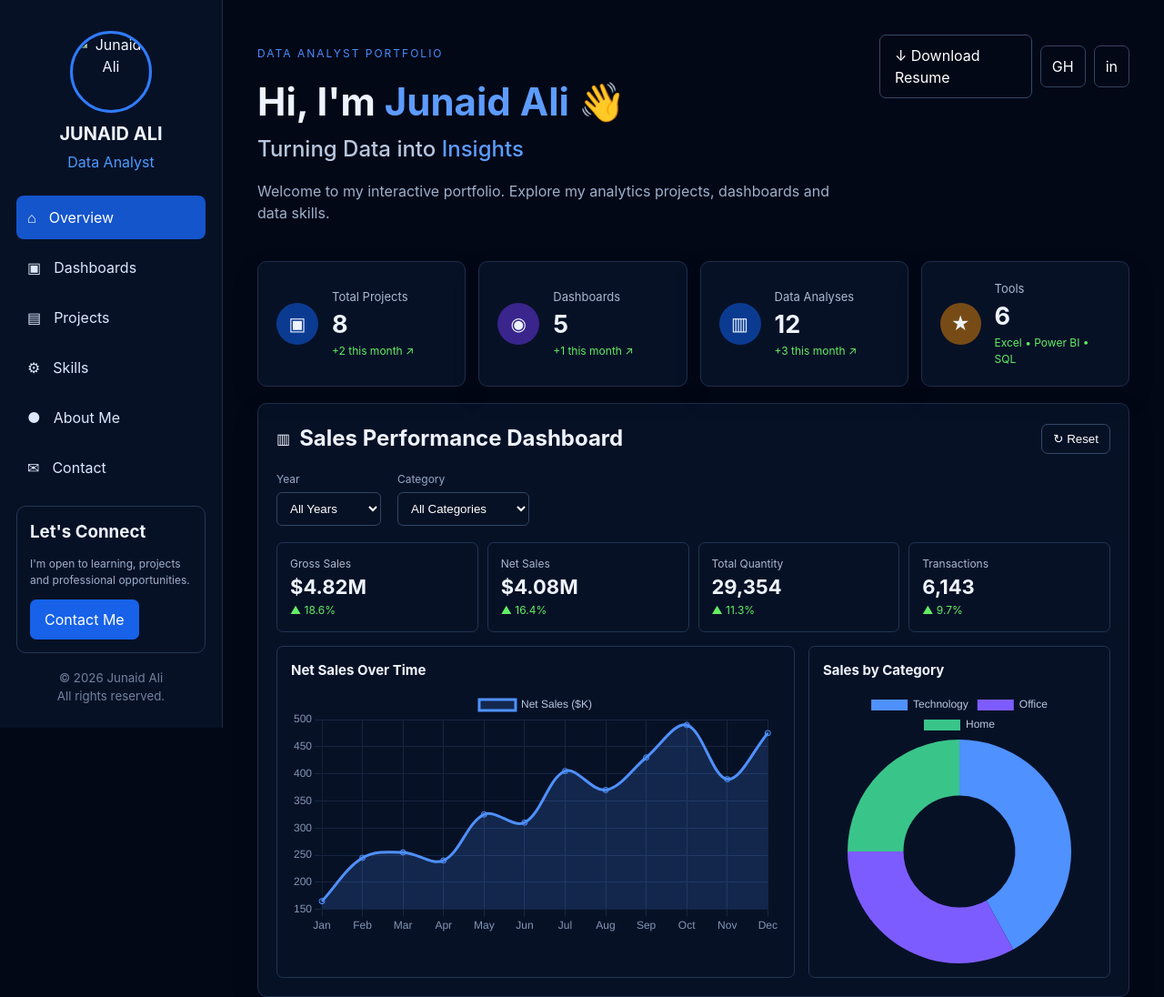
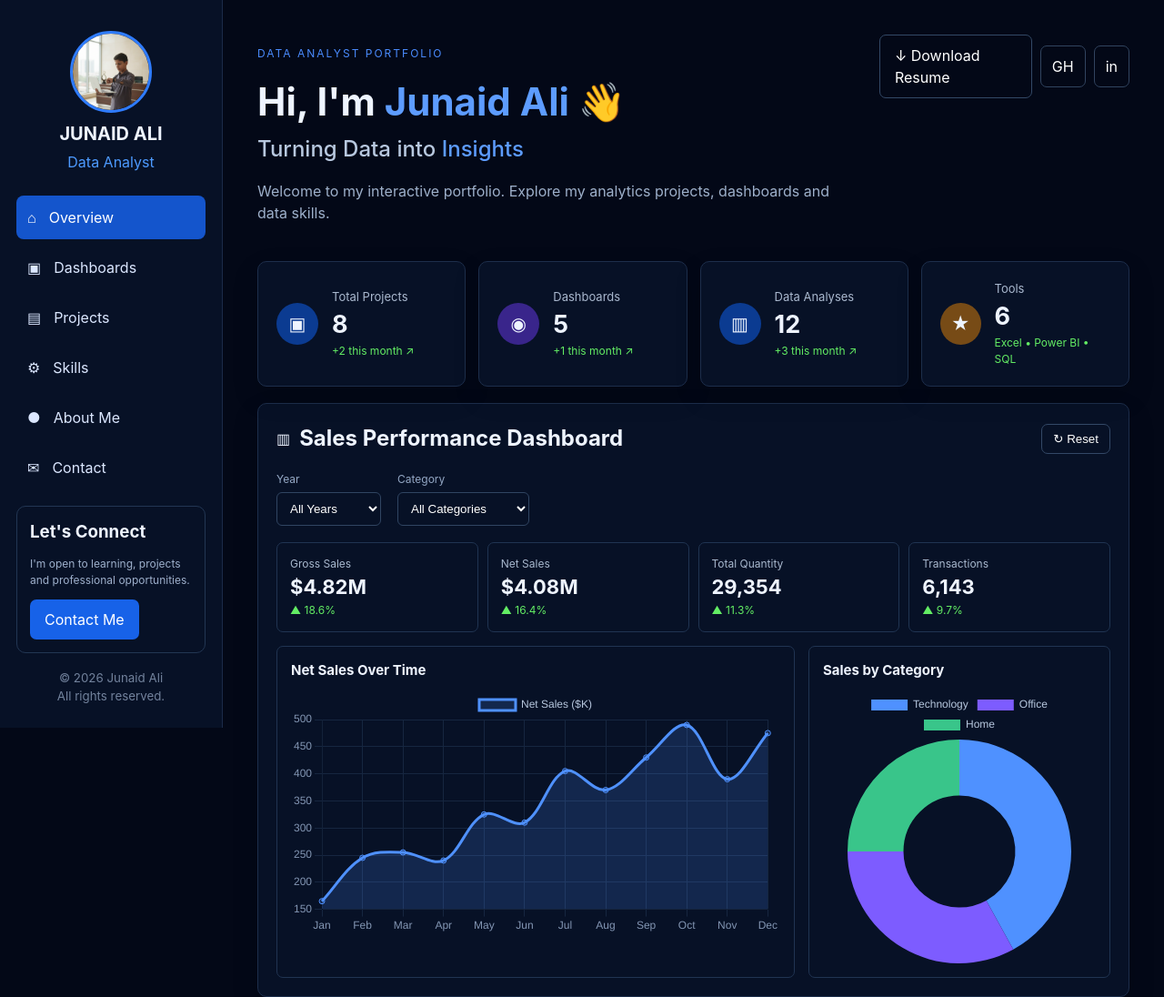
Before and after one commit to JunaidAli322/JunaidAli322.github.io, a plain HTML site: page index.html in a window 1280 px wide. Shown: the top 1096 px of the page at 91% size. Drawn offline with nearby package versions, Linux system fonts and the light colour scheme.

Commit message:
Update index.html

```diff
--- a/index.html
+++ b/index.html
@@ -10,7 +10,7 @@
 <body>
   <aside class="sidebar">
     <div class="brand">
-      <img src="profile.png" alt="Junaid Ali" class="profile-photo">
+      <img src="profile.jpg.png" alt="Junaid Ali" class="profile-photo">
       <h2>JUNAID ALI</h2>
       <p>Data Analyst</p>
     </div>
```
